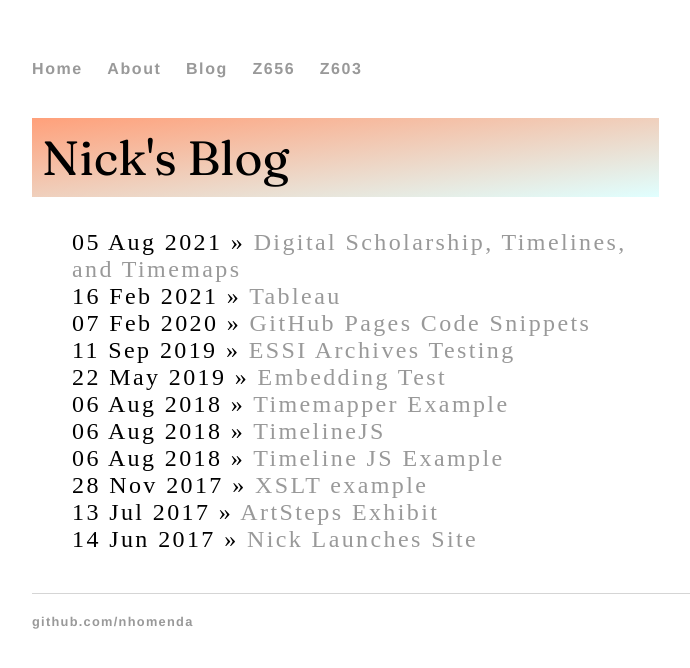
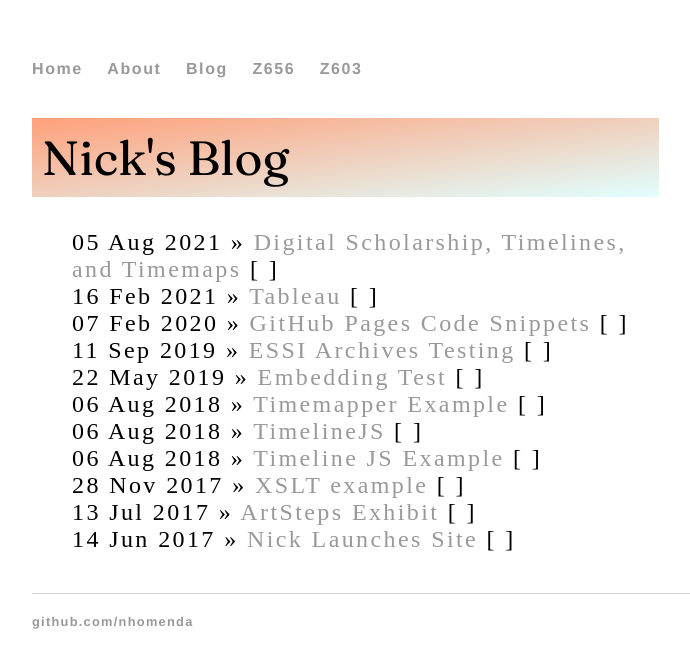
Before and after one commit to nhomenda/nhomenda.github.io, a Jekyll site: the page built from blog/index.html, in a window 1280 px wide. Shown: the top 668 px of the page, without its empty margins (160-850 px from the left). Built offline with Jekyll 4.4.1, drawn with Linux system fonts in a browser that asks for light colours.

Commit message:
Update index.html

```diff
--- a/blog/index.html
+++ b/blog/index.html
@@ -6,6 +6,13 @@ title: Nick's Blog
 	<ul class="posts">
 
 	  {% for post in site.posts %}
-	    <li><span>{{ post.date | date_to_string }}</span> » <a href="{{ post.url }}" title="{{ post.title }}">{{ post.title }}</a></li>
+	    <li><span>{{ post.date | date_to_string }}</span> » <a href="{{ post.url }}" title="{{ post.title }}">{{ post.title }}</a>
+		<span>[
+  {% for tag in page.tags %}
+    {% capture tag_name %}{{ tag }}{% endcapture %}
+    <a href="/tag/{{ tag_name }}"><code class="highligher-rouge"><nobr>{{ tag_name }}</nobr></code>&nbsp;</a>
+  {% endfor %}
+]</span>
+		</li>
 	  {% endfor %}
 	</ul>
```
